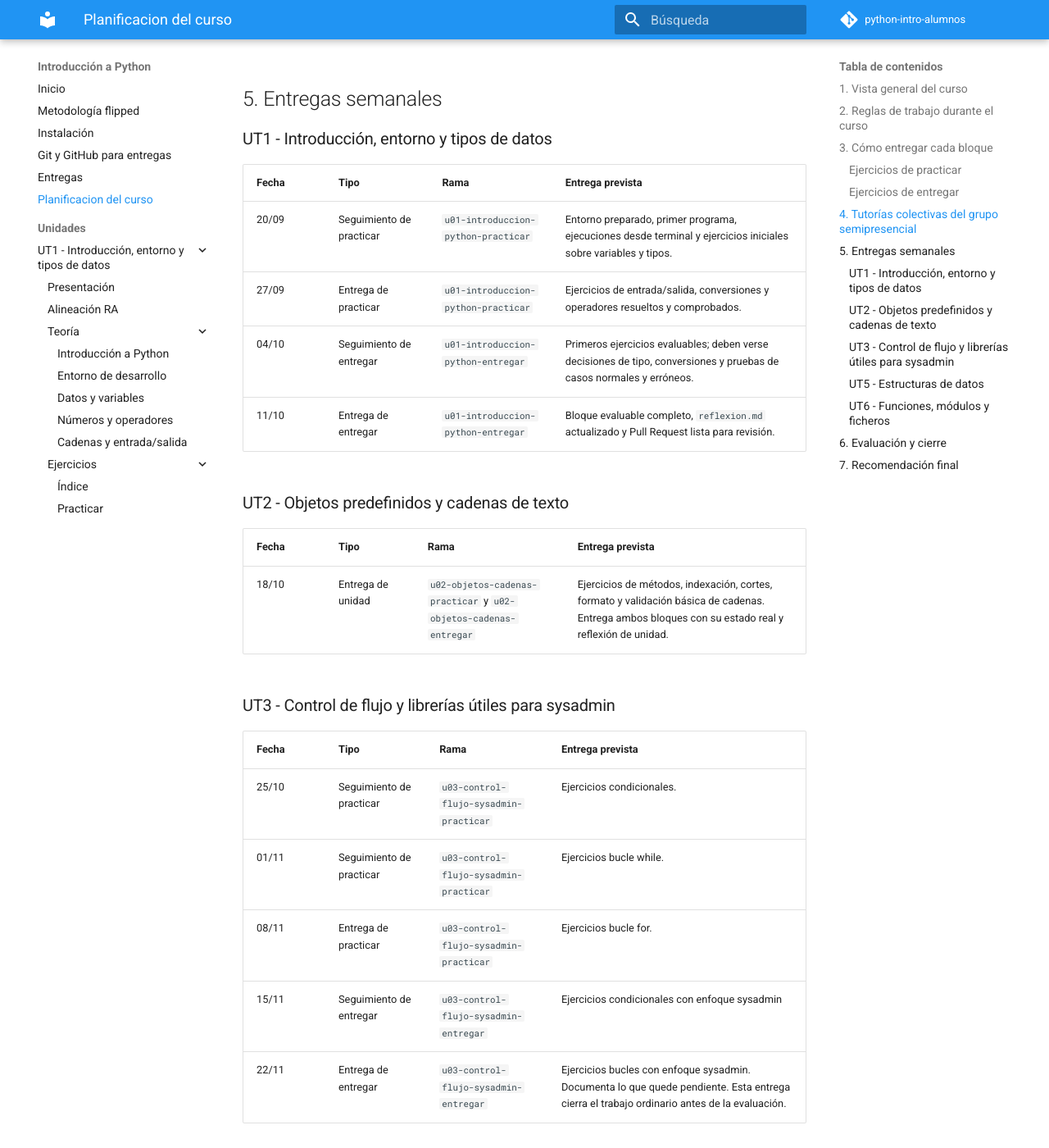
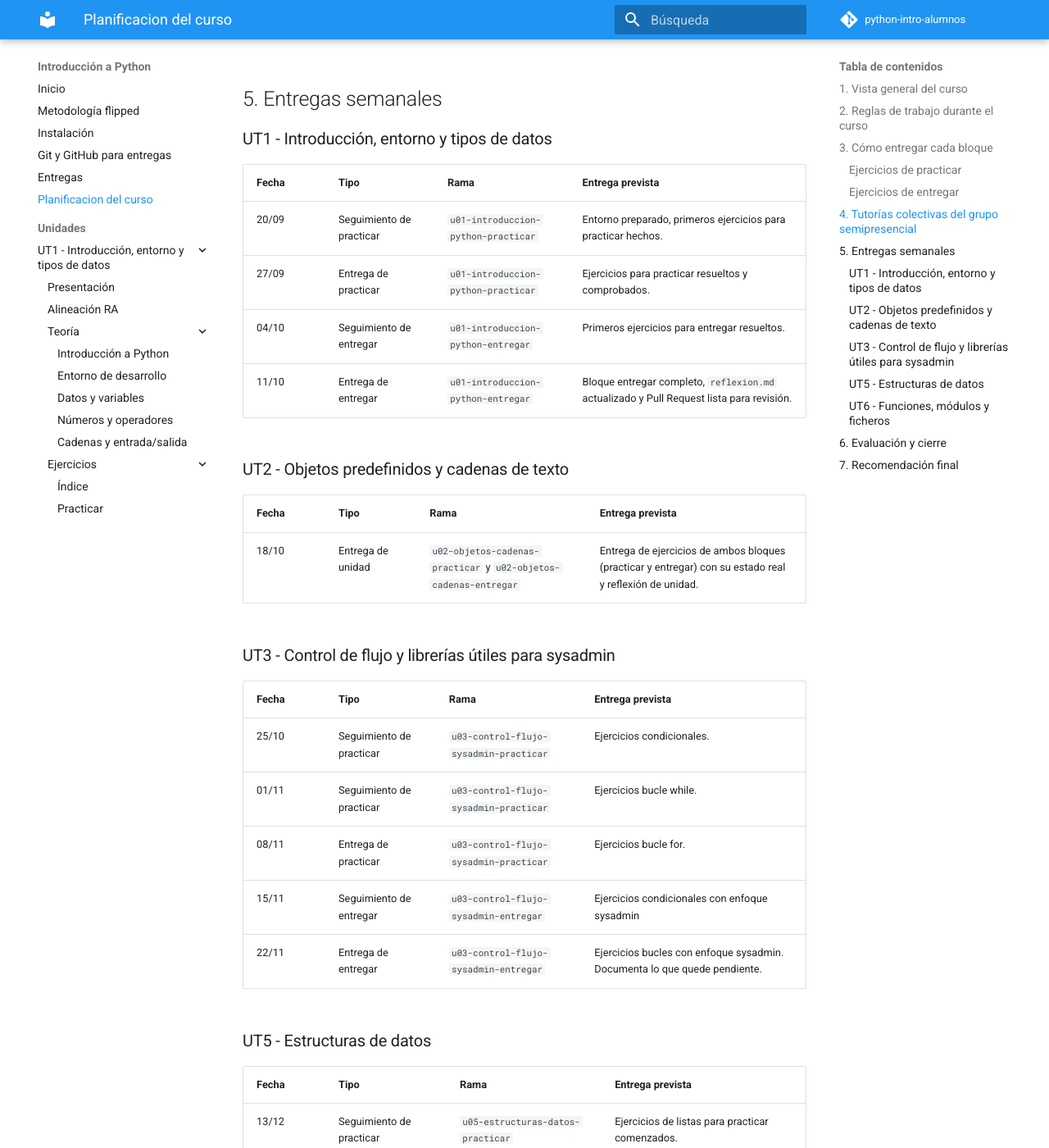
Before and after one commit to victoria-nr/python-intro-alumnos, an MkDocs documentation site: the page built from docs/planificacion.md, in a window 1280 px wide and 1400 px high, scrolled down 3296 px. Shown: the whole window at 82% size. Built offline with MkDocs 1.6.1 and Material for MkDocs 9.7.7, drawn with Linux system fonts in a browser that asks for light colours; comment, search, counter and statistics services are not loaded.

Commit message:
Planificación actualizada

```diff
--- a/docs/planificacion.md
+++ b/docs/planificacion.md
@@ -82,16 +82,16 @@ Las tutorías serán normalmente online los lunes por la tarde, en el horario ha
 
 | Fecha | Tipo | Rama | Entrega prevista |
 |---|---|---|---|
-| 20/09 | Seguimiento de practicar | `u01-introduccion-python-practicar` | Entorno preparado, primer programa, ejecuciones desde terminal y ejercicios iniciales sobre variables y tipos. |
-| 27/09 | Entrega de practicar | `u01-introduccion-python-practicar` | Ejercicios de entrada/salida, conversiones y operadores resueltos y comprobados. |
-| 04/10 | Seguimiento de entregar | `u01-introduccion-python-entregar` | Primeros ejercicios evaluables; deben verse decisiones de tipo, conversiones y pruebas de casos normales y erróneos. |
-| 11/10 | Entrega de entregar | `u01-introduccion-python-entregar` | Bloque evaluable completo, `reflexion.md` actualizado y Pull Request lista para revisión. |
+| 20/09 | Seguimiento de practicar | `u01-introduccion-python-practicar` | Entorno preparado, primeros ejercicios para practicar hechos. |
+| 27/09 | Entrega de practicar | `u01-introduccion-python-practicar` | Ejercicios para practicar resueltos y comprobados. |
+| 04/10 | Seguimiento de entregar | `u01-introduccion-python-entregar` | Primeros ejercicios para entregar resueltos. |
+| 11/10 | Entrega de entregar | `u01-introduccion-python-entregar` | Bloque entregar completo, `reflexion.md` actualizado y Pull Request lista para revisión. |
 
 ### UT2 - Objetos predefinidos y cadenas de texto
 
 | Fecha | Tipo | Rama | Entrega prevista |
 |---|---|---|---|
-| 18/10 | Entrega de unidad | `u02-objetos-cadenas-practicar` y `u02-objetos-cadenas-entregar` | Ejercicios de métodos, indexación, cortes, formato y validación básica de cadenas. Entrega ambos bloques con su estado real y reflexión de unidad. |
+| 18/10 | Entrega de unidad | `u02-objetos-cadenas-practicar` y `u02-objetos-cadenas-entregar` | Entrega de ejercicios de ambos bloques (practicar y entregar) con su estado real y reflexión de unidad. |
 
 ### UT3 - Control de flujo y librerías útiles para sysadmin
 
@@ -101,7 +101,7 @@ Las tutorías serán normalmente online los lunes por la tarde, en el horario ha
 | 01/11 |  Seguimiento de practicar | `u03-control-flujo-sysadmin-practicar` | Ejercicios bucle while. |
 | 08/11 | Entrega de practicar | `u03-control-flujo-sysadmin-practicar` | Ejercicios bucle for. |
 | 15/11 | Seguimiento de entregar | `u03-control-flujo-sysadmin-entregar` | Ejercicios condicionales con enfoque sysadmin |
-| 22/11 | Entrega de entregar | `u03-control-flujo-sysadmin-entregar` | Ejercicios bucles con enfoque sysadmin.  Documenta lo que quede pendiente. Esta entrega cierra el trabajo ordinario antes de la evaluación.|
+| 22/11 | Entrega de entregar | `u03-control-flujo-sysadmin-entregar` | Ejercicios bucles con enfoque sysadmin.  Documenta lo que quede pendiente. |
 
 
 ### UT5 - Estructuras de datos
```
